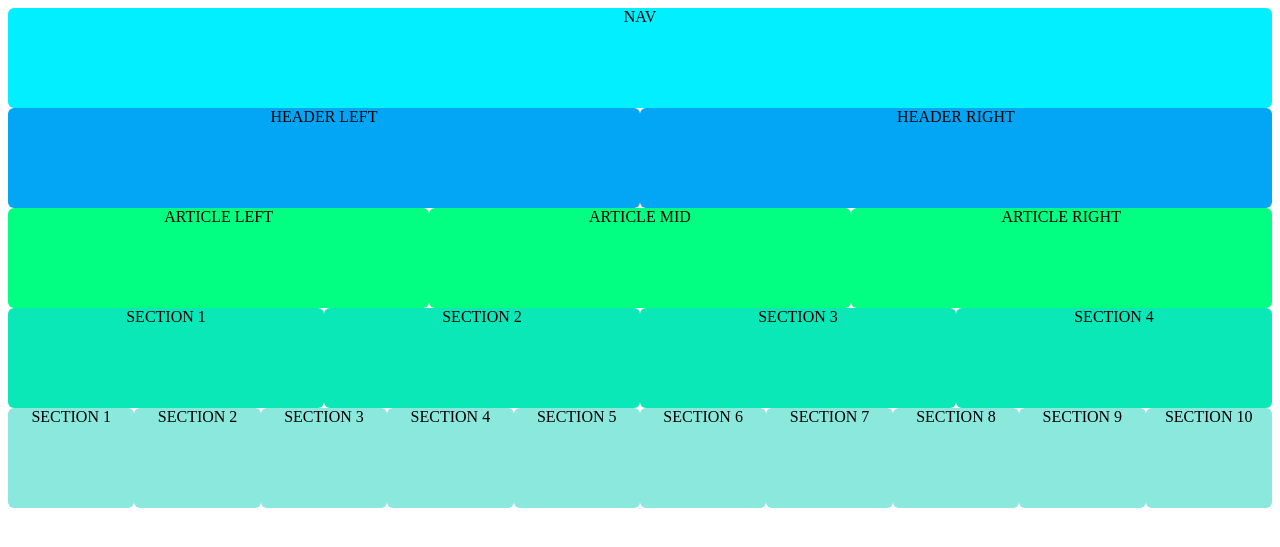
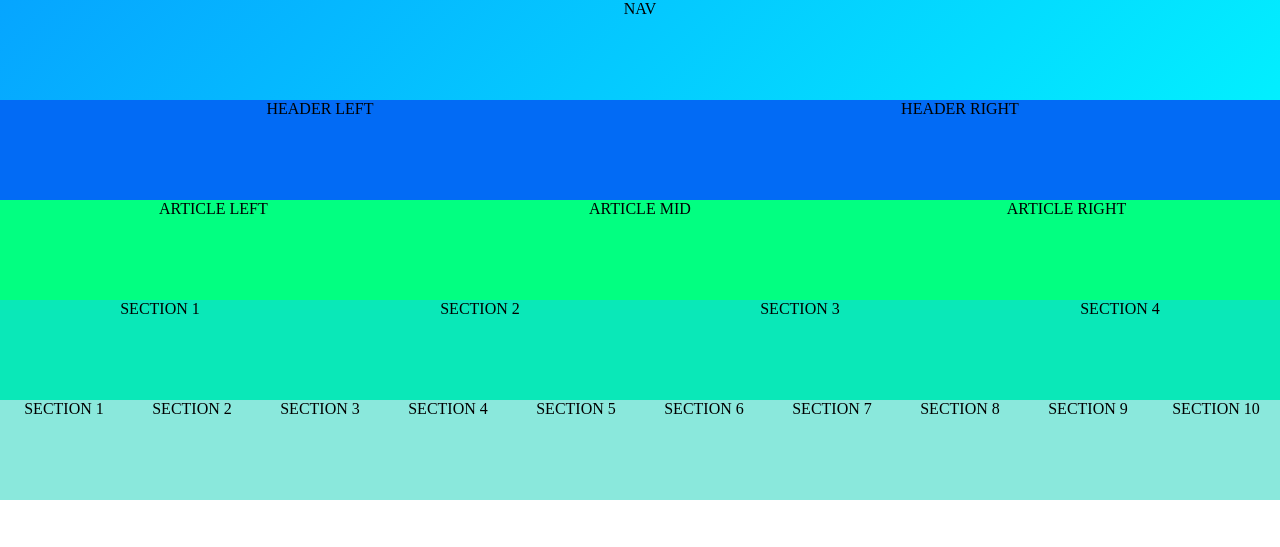
Before and after one commit to trandaniel/cps630labs, a PHP site: page / in a window 1280 px wide. Shown: the top 547 px of the page. Run offline with PHP 8.4, Linux system fonts and the light colour scheme.

Commit message:
Adding gradient to nav, removing margin from body

```diff
--- a/lab1/assets/style/style.css
+++ b/lab1/assets/style/style.css
@@ -1,3 +1,7 @@
+body {
+  margin: 0px;
+}
+
 main {
   display: flex ;
   flex-flow: row wrap ;
@@ -8,16 +12,15 @@
   width: 100% ;
   min-width: 75px ;
   min-height: 100px ;
-  border-radius: 6px ;
   text-align: center ;
 }
 
-header {
-  background-color: #02A6F5 ;
+nav {
+  background: -webkit-linear-gradient(-45deg, #06a5ff, #02EFFF)
 }
 
-nav {
-  background-color: #02EFFF ;
+header {
+  background-color: #026bf5 ;
 }
 
 article {
```
